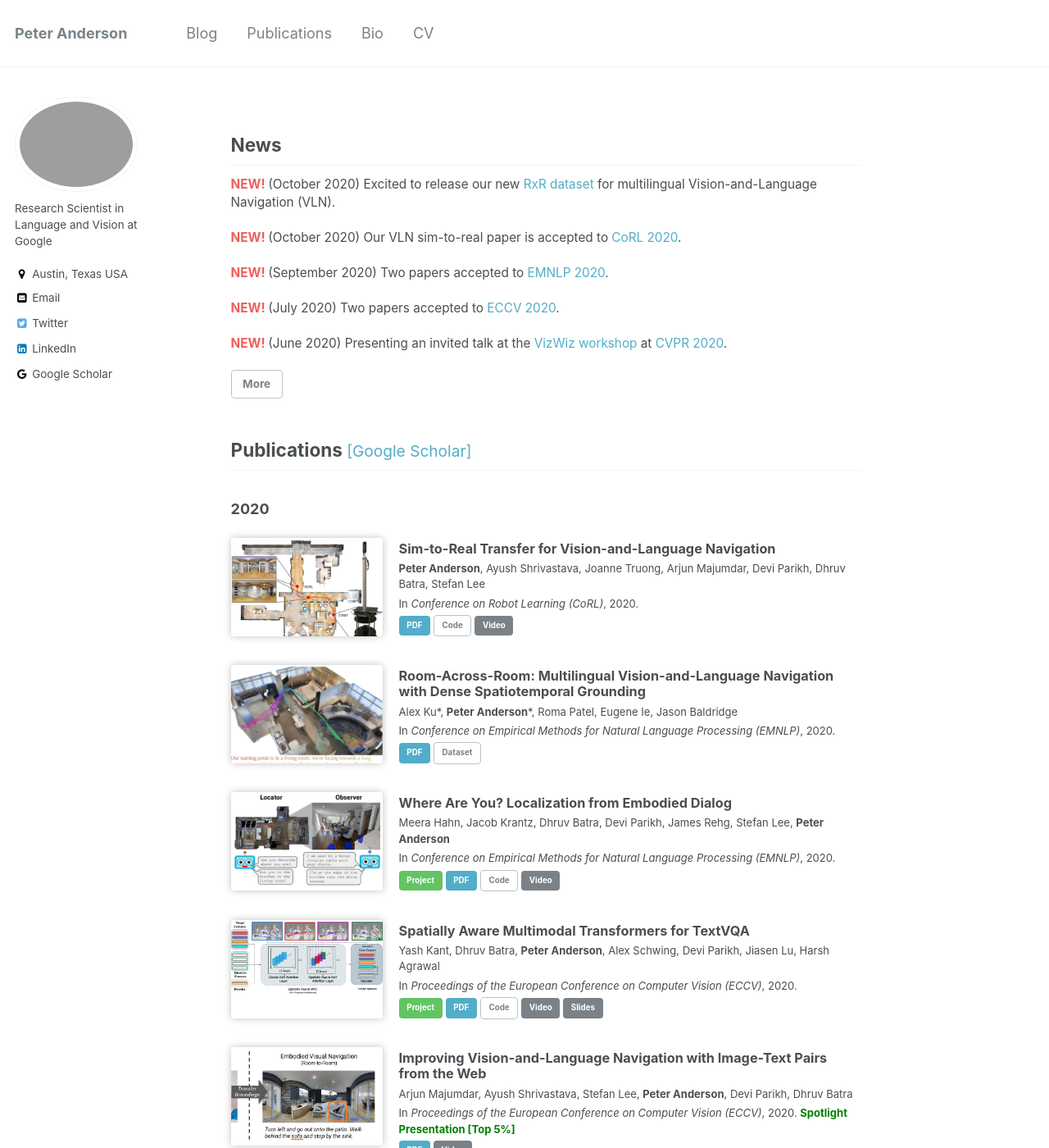
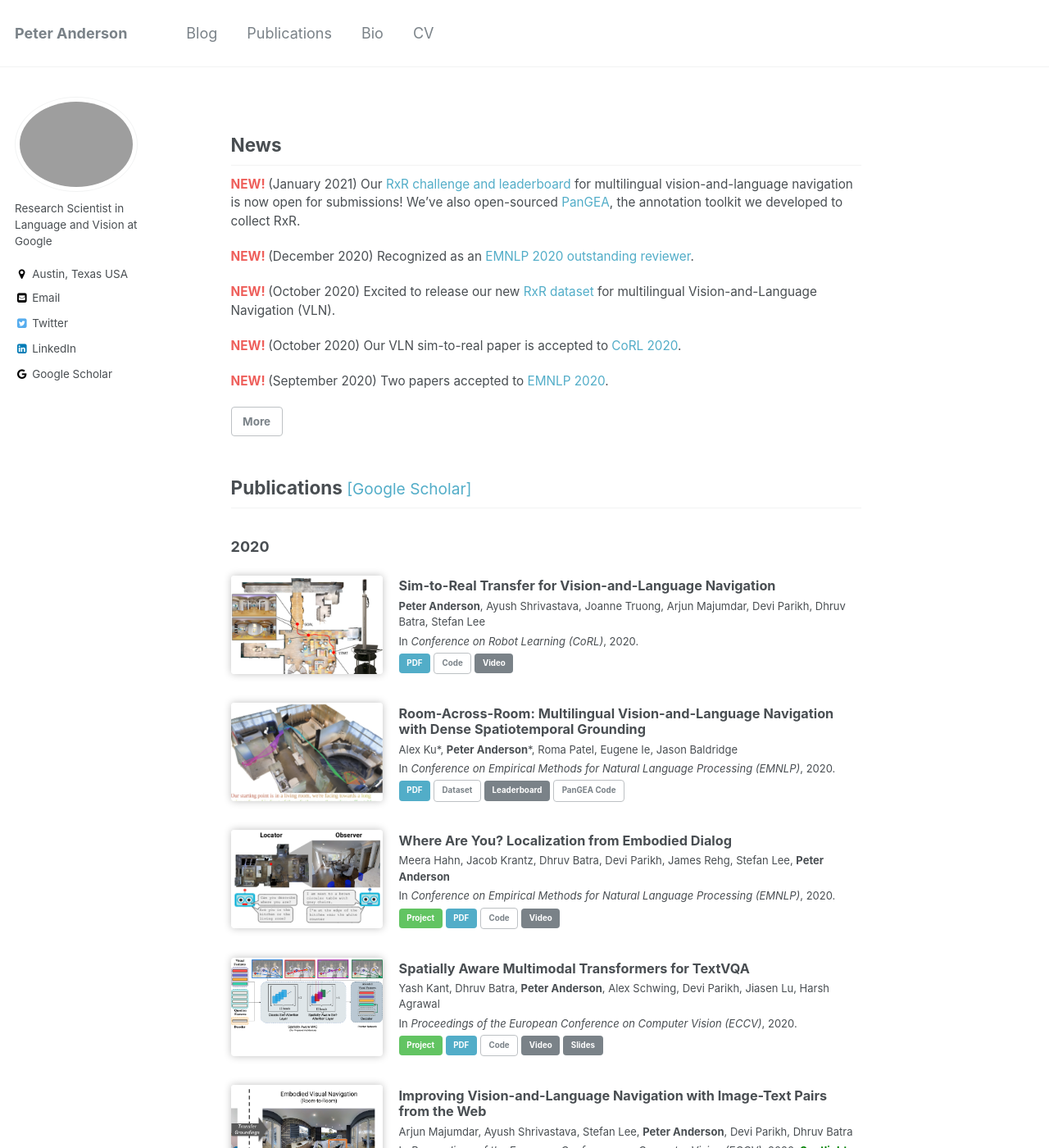
Before and after one commit to peteanderson80/peteanderson80.github.io, a Jekyll site: the page built from index.html, in a window 1280 px wide and 1400 px high. Shown: the whole window at 82% size. Built offline with Jekyll 4.4.1, drawn with Linux system fonts in a browser that asks for light colours; a script that is not in the unit is left out; the list of posts is cut into pages by our own code.

Commit message:
Updates to news

```diff
--- a/_data/news.yml
+++ b/_data/news.yml
@@ -1,12 +1,14 @@
 # News on home page
 main:
+  - "(January 2021) Our [RxR challenge and leaderboard](https://ai.google.com/research/rxr/) for multilingual vision-and-language navigation is now open for submissions! We've also open-sourced [PanGEA](https://github.com/google-research/pangea), the annotation toolkit we developed to collect RxR."
+  - "(December 2020) Recognized as an [EMNLP 2020 outstanding reviewer](https://www.aclweb.org/anthology/2020.emnlp-main.0.pdf)."
   - "(October 2020) Excited to release our new [RxR dataset](https://github.com/google-research-datasets/RxR) for multilingual Vision-and-Language Navigation (VLN)."
   - "(October 2020) Our VLN sim-to-real paper is accepted to [CoRL 2020](https://www.robot-learning.org/)."
   - "(September 2020) Two papers accepted to [EMNLP 2020](https://2020.emnlp.org/)."
-  - "(July 2020) Two papers accepted to [ECCV 2020](https://eccv2020.eu/)."
-  - "(June 2020) Presenting an invited talk at the [VizWiz workshop](https://vizwiz.org/workshops/2020-workshop/) at [CVPR 2020](http://cvpr2020.thecvf.com/)."
 
 all:
+  - "(January 2021) Our [RxR challenge and leaderboard](https://ai.google.com/research/rxr/) for multilingual vision-and-language navigation is now open for submissions! We've also open-sourced [PanGEA](https://github.com/google-research/pangea), the annotation toolkit we developed to collect RxR."
+  - "(December 2020) Recognized as an [EMNLP 2020 outstanding reviewer](https://www.aclweb.org/anthology/2020.emnlp-main.0.pdf)."
   - "(October 2020) Excited to release our new [RxR dataset](https://github.com/google-research-datasets/RxR) for multilingual Vision-and-Language Navigation (VLN)."
   - "(October 2020) Our VLN sim-to-real paper is accepted to [CoRL 2020](https://www.robot-learning.org/)."
   - "(September 2020) Two papers accepted to [EMNLP 2020](https://2020.emnlp.org/)."
--- a/_data/publications.yml
+++ b/_data/publications.yml
@@ -13,8 +13,10 @@ year2020:
     venue: "In *Conference on Empirical Methods for Natural Language Processing (EMNLP)*, 2020."
     teaser: rxr-teaser.png
     links:
-          - "[PDF](https://arxiv.org/pdf/2010.07954){: .btn .btn--info}"
-          - "[Dataset](https://github.com/google-research-datasets/RxR){: .btn .btn--inverse}"
+      - "[PDF](https://arxiv.org/pdf/2010.07954){: .btn .btn--info}"
+      - "[Dataset](https://github.com/google-research-datasets/RxR){: .btn .btn--inverse}"
+      - "[Leaderboard](https://ai.google.com/research/rxr/){: .btn}"
+      - "[PanGEA Code](https://github.com/google-research/pangea){: .btn .btn--inverse}"
   - title: "Where Are You? Localization from Embodied Dialog"
     authors: "Meera Hahn, Jacob Krantz, Dhruv Batra, Devi Parikh, James Rehg, Stefan Lee, **Peter Anderson**"
     venue: "In *Conference on Empirical Methods for Natural Language Processing (EMNLP)*, 2020."
```
